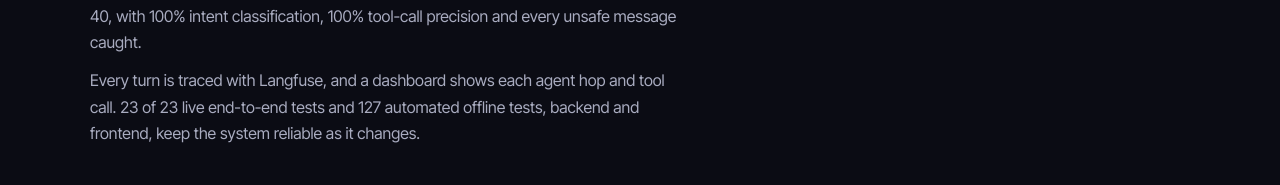
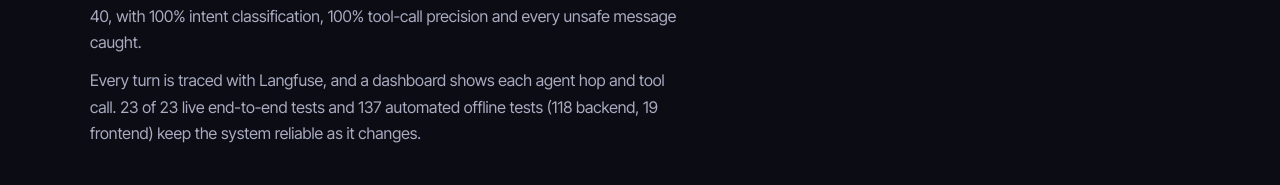
Before and after one commit to vaibhav-panchal8277/Portfolio, a Next.js app: page /projects/mesh-support in a window 1280 px wide. Shown: the part 1290-1475 px from the top of the page. Built offline with nearby package versions, Linux system fonts and the light colour scheme.

Commit message:
Update MESH offline test count to 137

```diff
--- a/src/content/projects.ts
+++ b/src/content/projects.ts
@@ -48,7 +48,7 @@ export const projects: Project[] = [
         heading: "Measuring it",
         body: [
           "A 20-case suite drives the live API end to end. Across two runs it scored 97.5%, 39 of 40, with 100% intent classification, 100% tool-call precision and every unsafe message caught.",
-          "Every turn is traced with Langfuse, and a dashboard shows each agent hop and tool call. 23 of 23 live end-to-end tests and 127 automated offline tests, backend and frontend, keep the system reliable as it changes.",
+          "Every turn is traced with Langfuse, and a dashboard shows each agent hop and tool call. 23 of 23 live end-to-end tests and 137 automated offline tests (118 backend, 19 frontend) keep the system reliable as it changes.",
         ],
       },
     ],
```
Also changed, not shown: 1 other file (tests, documents, lock files or other folders).
